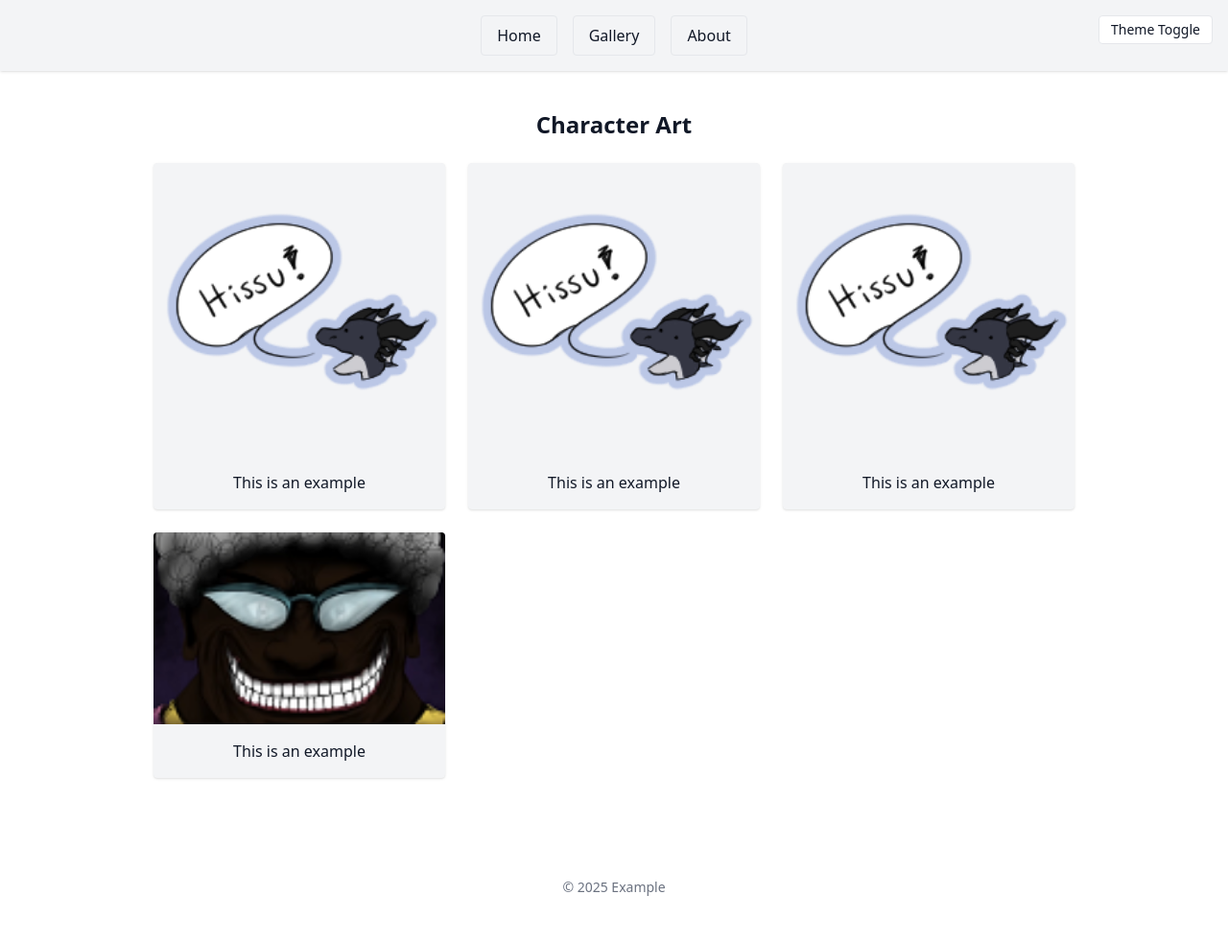
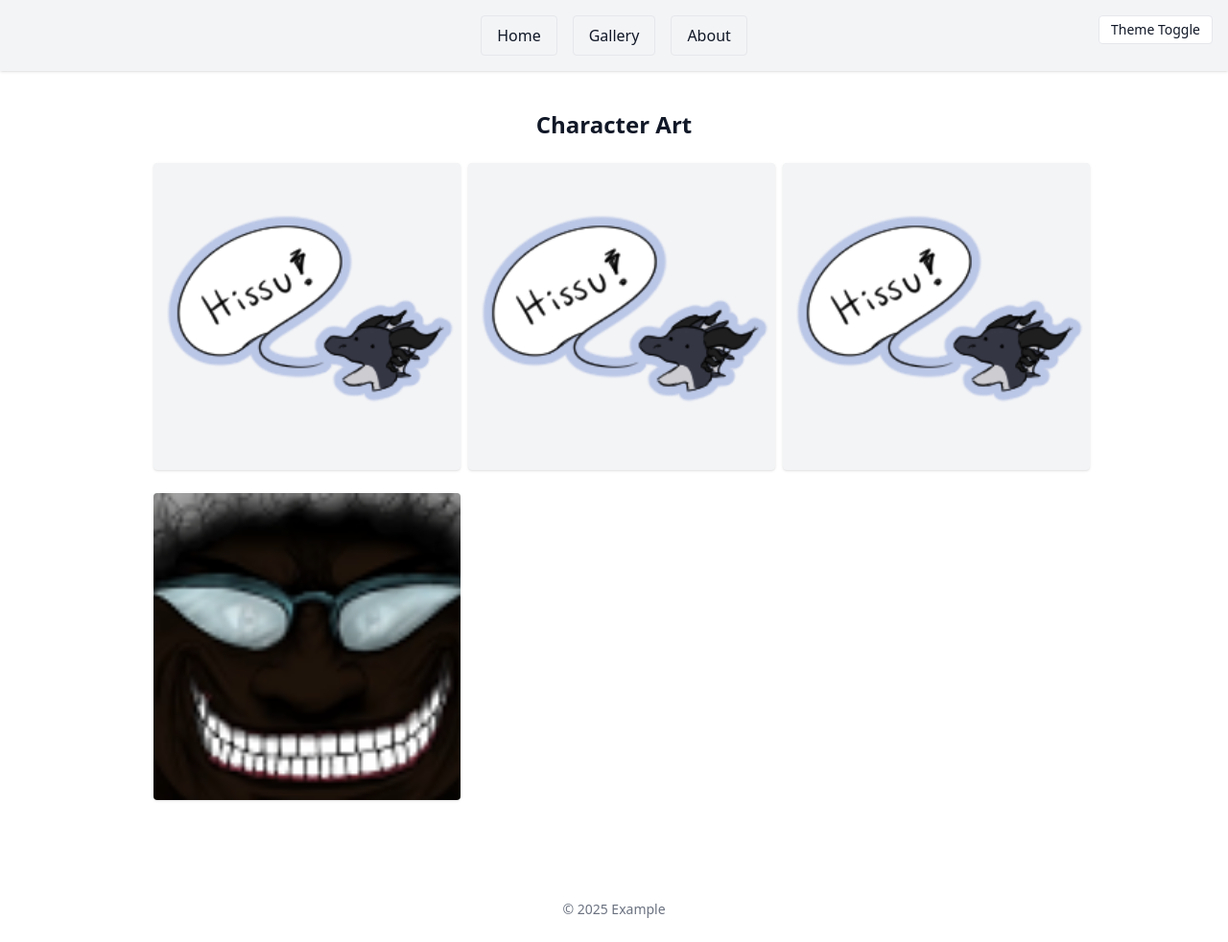
Before and after one commit to Bitwise1057/portfoliotest, a plain HTML site: page gallery.html in a window 1280 px wide. Shown: the whole page at 96% size. Before the commit the page ends 959 px from the top, so only its background shows below. Drawn offline with nearby package versions, Linux system fonts and the light colour scheme.

Commit message:
Update gallery.html

```diff
--- a/gallery.html
+++ b/gallery.html
@@ -46,11 +46,11 @@
 
   <div id="gallery" class="grid grid-cols-1 sm:grid-cols-2 md:grid-cols-3 gap-6" aria-label="Gallery of examples">
     <!-- Image 1 -->
-          <figure class="bg-gray-100 dark:bg-gray-800 rounded shadow overflow-hidden">
+    <figure class="bg-gray-100 dark:bg-gray-800 rounded shadow overflow-hidden w-full sm:w-64 md:w-72 lg:w-80 h-64 sm:h-72 md:h-80">
       <img
         src="img/Hissu.png"
         alt="This is an example"
-              class="w-full h-auto object-cover transition-transform duration-300 hover:scale-105 cursor-pointer"
+        class="w-full h-full object-cover transition-transform duration-300 hover:scale-105 cursor-pointer"
         loading="lazy"
       />
       <figcaption class="p-4 text-center text-sm sm:text-base">
@@ -59,11 +59,11 @@
     </figure>
 
     <!-- Image 2 -->
-          <figure class="bg-gray-100 dark:bg-gray-800 rounded shadow overflow-hidden">
+    <figure class="bg-gray-100 dark:bg-gray-800 rounded shadow overflow-hidden w-full sm:w-64 md:w-72 lg:w-80 h-64 sm:h-72 md:h-80">
       <img
         src="img/Hissu.png"
         alt="This is an example"
-              class="w-full h-auto object-cover transition-transform duration-300 hover:scale-105 cursor-pointer"
+        class="w-full h-full object-cover transition-transform duration-300 hover:scale-105 cursor-pointer"
         loading="lazy"
       />
       <figcaption class="p-4 text-center text-sm sm:text-base">
@@ -72,11 +72,11 @@
     </figure>
 
     <!-- Image 3 -->
-          <figure class="bg-gray-100 dark:bg-gray-800 rounded shadow overflow-hidden">
+    <figure class="bg-gray-100 dark:bg-gray-800 rounded shadow overflow-hidden w-full sm:w-64 md:w-72 lg:w-80 h-64 sm:h-72 md:h-80">
       <img
         src="img/Hissu.png"
         alt="This is an example"
-              class="w-full h-auto object-cover transition-transform duration-300 hover:scale-105 cursor-pointer"
+        class="w-full h-full object-cover transition-transform duration-300 hover:scale-105 cursor-pointer"
         loading="lazy"
       />
       <figcaption class="p-4 text-center text-sm sm:text-base">
@@ -85,11 +85,11 @@
     </figure>
 
     <!-- Image 4 -->
-          <figure class="bg-gray-100 dark:bg-gray-800 rounded shadow overflow-hidden">
+    <figure class="bg-gray-100 dark:bg-gray-800 rounded shadow overflow-hidden w-full sm:w-64 md:w-72 lg:w-80 h-64 sm:h-72 md:h-80">
       <img
         src="img/BDR.png"
         alt="This is an example - TEST"
-              class="w-full h-auto object-cover transition-transform duration-300 hover:scale-105 cursor-pointer"
+        class="w-full h-full object-cover transition-transform duration-300 hover:scale-105 cursor-pointer"
         loading="lazy"
       />
       <figcaption class="p-4 text-center text-sm sm:text-base">
```
Lines whose indentation alone changed are shown as unchanged.
